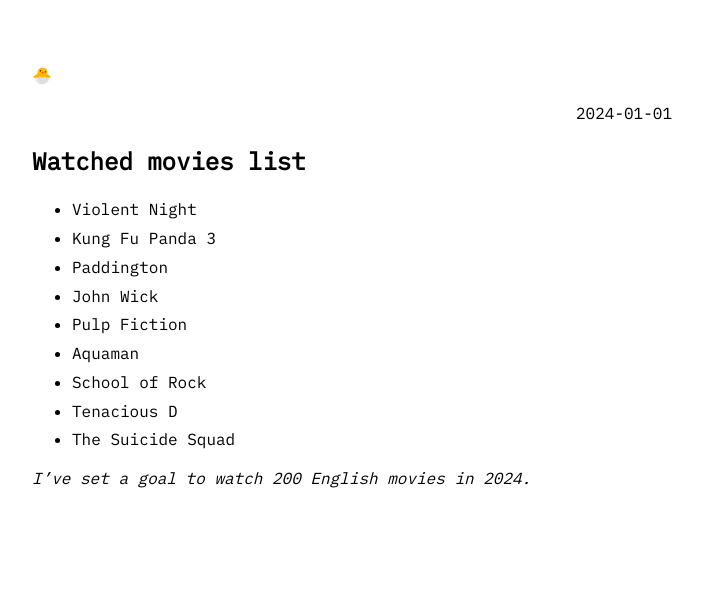
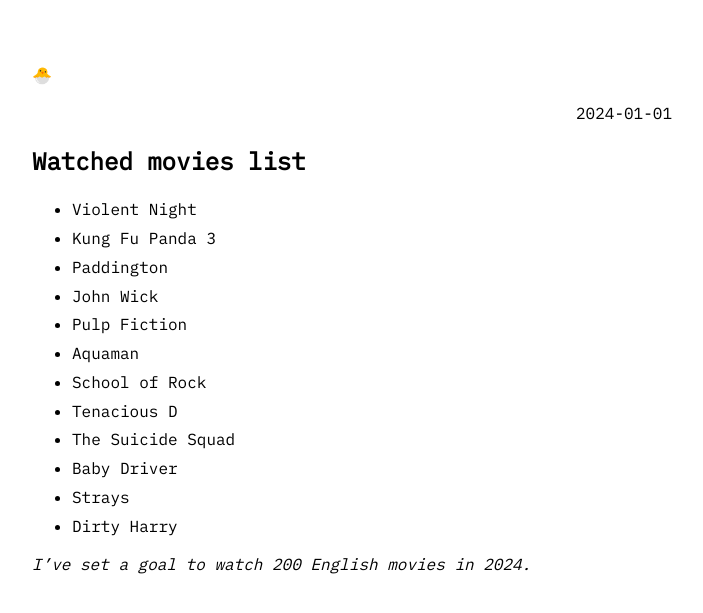
Before and after one commit to prolkh/prolkh.github.io, a Jekyll site: the page built from watched-movies-list.md, in a window 1280 px wide. Shown: the top 613 px of the page, without its empty margins (288-991 px from the left). Built offline with Jekyll 4.4.1, drawn with Linux system fonts in a browser that asks for light colours.

Commit message:
Update movies.yml

```diff
--- a/_data/movies.yml
+++ b/_data/movies.yml
@@ -25,3 +25,12 @@ entries:
 
   - title: 'The Suicide Squad'
     date : '2024-01-14'
+
+  - title: 'Baby Driver'
+    date : '2024-01-15'
+
+  - title: 'Strays'
+    date : '2024-01-16'
+
+  - title: 'Dirty Harry'
+    date : '2024-01-18'
```
